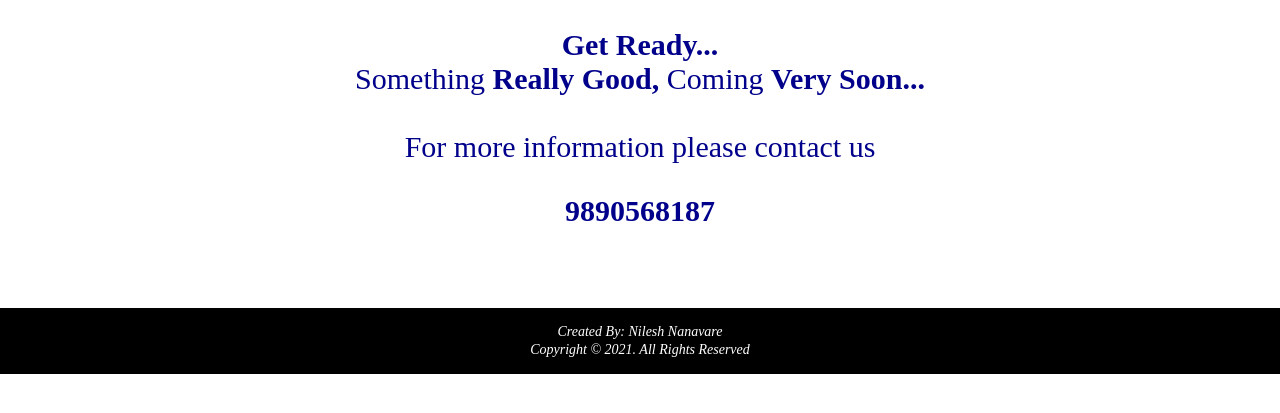
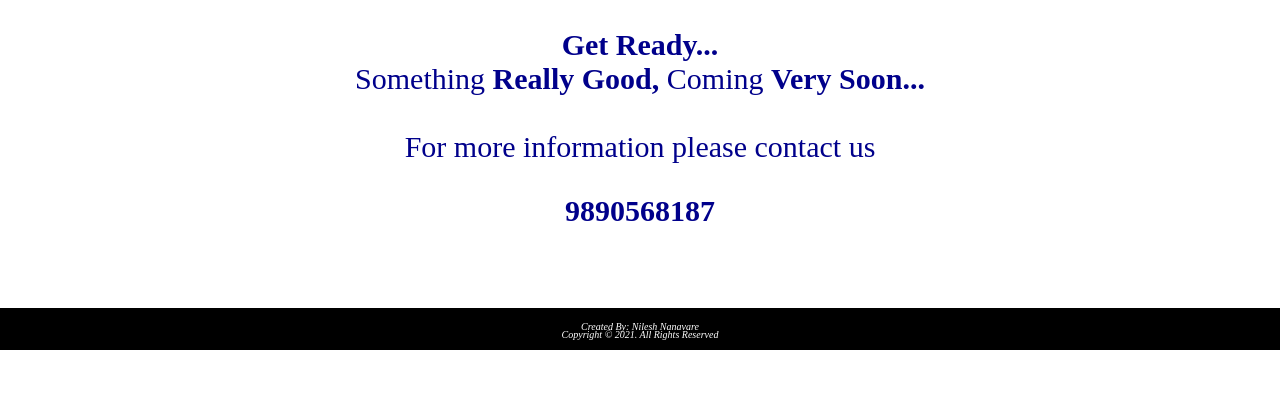
Before and after one commit to Engineer-nilesh/sarathigraphics.com, a plain HTML site: page index.html in a window 1280 px wide. Shown: the part 353-766 px from the top of the page. Drawn offline with Linux system fonts and the light colour scheme.

Commit message:
Update SarathiGraphics.css

```diff
--- a/SarathiGraphics.css
+++ b/SarathiGraphics.css
@@ -70,15 +70,16 @@
 
         section.copy {
             padding-top: 15px;
-            padding-bottom: 15px;
+            padding-bottom: 10px;
             background-color: black;
             color: white;
-            font-size: 14px;
+            font-size: 12px;
             text-align: center;
             font-style: italic;
-            line-height: 1.3em
+            line-height: 0.7em
         }
 
         section.copy p {
             margin: 0px;
+            font-size: 10px;
         }
```
